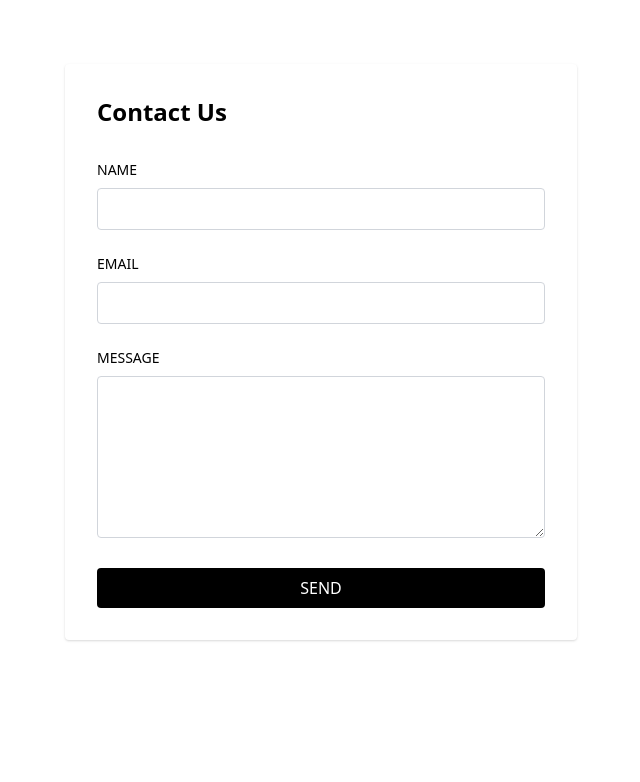
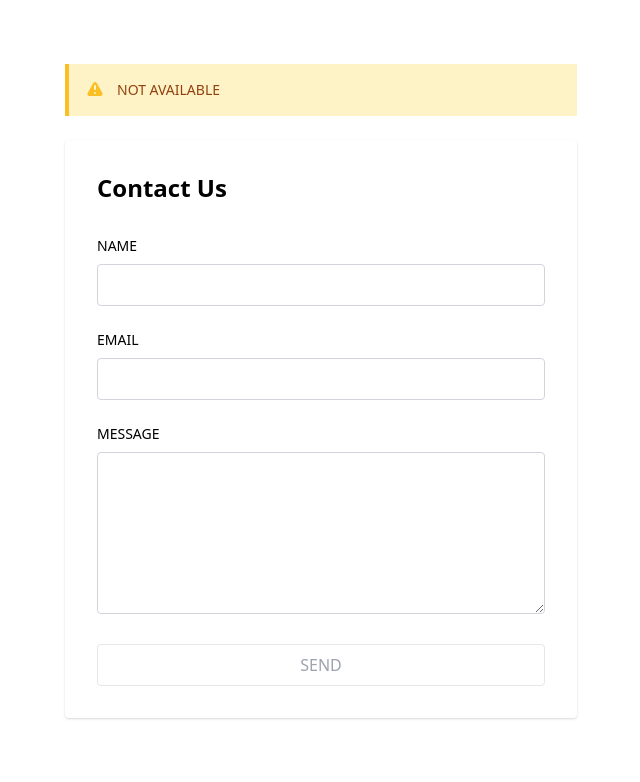
Before and after one commit to MaxAdams1997/render-deployment, a FastAPI app: page /contact in a window 1280 px wide. Shown: the part 42-824 px from the top of the page, without its empty margins (319-959 px from the left). Before the commit the page ends 683 px from the top, so only its background shows below. Run offline with FastAPI, Linux system fonts and the light colour scheme; some libraries are stand-ins or nearby versions.

Commit message:
commit 13

```diff
--- a/templates/contact.html
+++ b/templates/contact.html
@@ -9,7 +9,7 @@
 </head>
 <body class="bg-white min-h-screen">
     <header class="bg-black text-white" style="height:42px;">
-        <div class="container mx-auto h-full flex items-center justify-between">
+        <div class="max-w-7xl mx-auto h-full flex items-center justify-between">
             <div class="flex items-center h-full">
                 <a href="/" class="h-full flex items-center px-6 bg-white text-black font-semibold">ARCHIVE</a>
             </div>
@@ -21,7 +21,23 @@
     </header>
 
     <main class="container mx-auto py-16">
-        <div class="max-w-lg mx-auto bg-white p-8 rounded shadow">
+        <div class="max-w-lg mx-auto">
+            <div class="bg-yellow-100 border-l-4 border-yellow-400 p-4 mb-6">
+                <div class="flex">
+                    <div class="flex-shrink-0">
+                        <svg class="h-5 w-5 text-yellow-400" viewBox="0 0 20 20" fill="currentColor">
+                            <path fill-rule="evenodd" d="M8.257 3.099c.765-1.36 2.722-1.36 3.486 0l5.58 9.92c.75 1.334-.213 2.98-1.742 2.98H4.42c-1.53 0-2.493-1.646-1.743-2.98l5.58-9.92zM11 13a1 1 0 11-2 0 1 1 0 012 0zm-1-8a1 1 0 00-1 1v3a1 1 0 002 0V6a1 1 0 00-1-1z" clip-rule="evenodd"/>
+                        </svg>
+                    </div>
+                    <div class="ml-3">
+                        <h3 class="text-sm leading-5 font-medium text-yellow-800">
+                            NOT AVAILABLE
+                        </h3>
+                    </div>
+                </div>
+            </div>
+
+            <div class="bg-white p-8 rounded shadow">
                 <h1 class="text-2xl font-bold mb-8">Contact Us</h1>
                 <form class="space-y-6">
                     <div>
@@ -42,7 +58,7 @@
                             class="w-full px-3 py-2 border border-gray-300 rounded focus:outline-none focus:border-black"></textarea>
                     </div>
 
-                <button type="submit" class="w-full bg-black text-white py-2 px-4 rounded hover:bg-gray-800 transition-colors">
+                    <button type="submit" class="w-full bg-white text-gray-400 py-2 px-4 rounded border cursor-not-allowed" disabled>
                         SEND
                     </button>
             </form>
--- a/templates/index.html
+++ b/templates/index.html
@@ -10,13 +10,13 @@
 <body class="bg-white min-h-screen">
     <!-- Thin black banner with right-aligned buttons -->
     <header class="bg-black text-white" style="height:42px;">
-        <div class="container mx-auto h-full flex items-center justify-between">
+        <div class="max-w-7xl mx-auto h-full flex items-center justify-between">
             <div class="flex items-center h-full">
                 <a href="/" class="h-full flex items-center px-6 bg-white text-black font-semibold">ARCHIVE</a>
             </div>
             <div class="flex items-center h-full">
-                <span class="h-full flex items-center px-6 bg-white text-gray-400 font-semibold cursor-not-allowed">REGISTER</span>
-                <span class="h-full flex items-center px-6 bg-white text-gray-400 font-semibold cursor-not-allowed border-l border-black">ACCOUNT</span>
+                <a href="/register" class="h-full flex items-center px-6 bg-white text-black font-semibold">REGISTER</a>
+                <a href="/signin" class="h-full flex items-center px-6 bg-white text-black font-semibold border-l border-black">ACCOUNT</a>
             </div>
         </div>
     </header>
```
Also changed, not shown: templates/register.html (+17 -3 lines), templates/signin.html (+17 -2 lines). Lines whose indentation alone changed are shown as unchanged.
